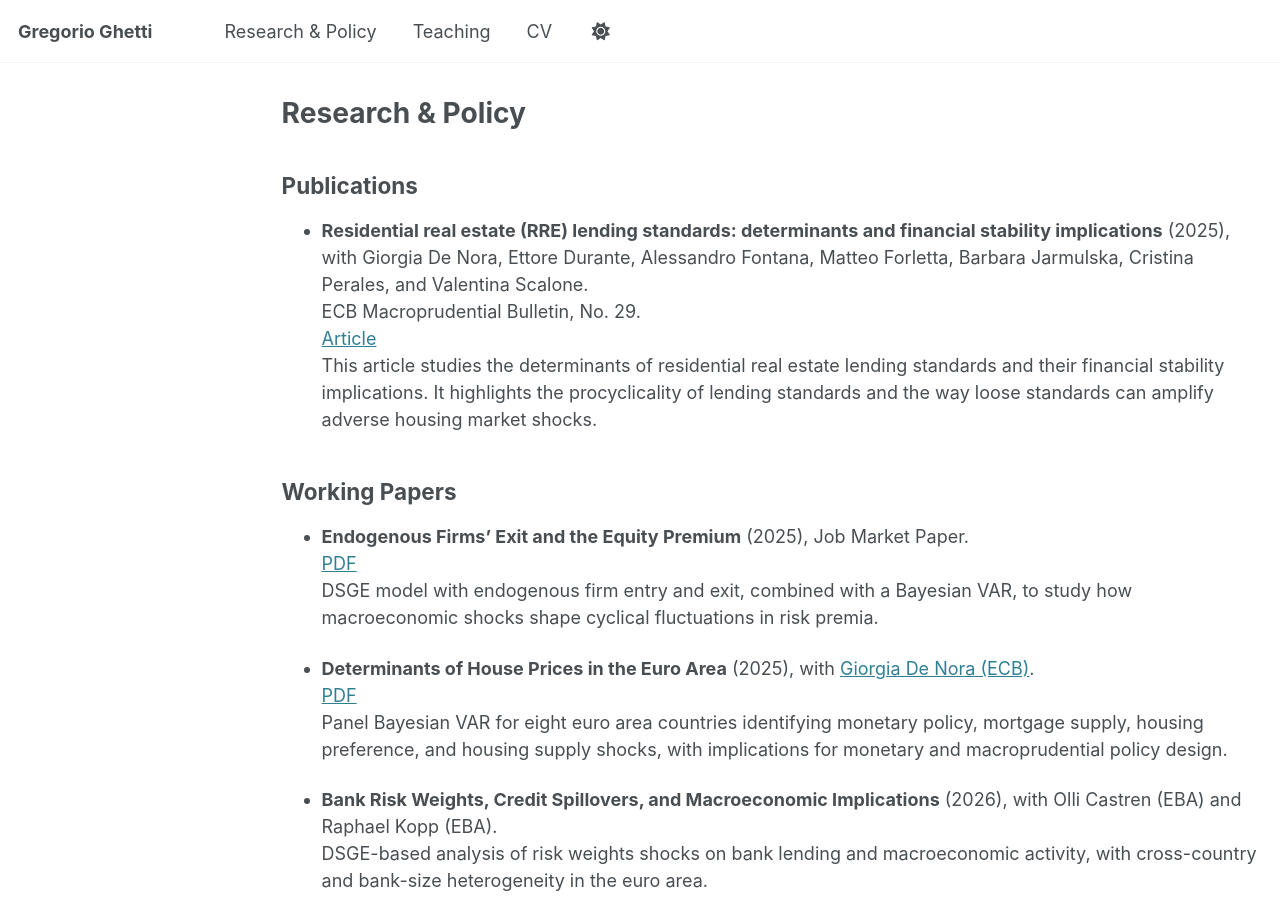
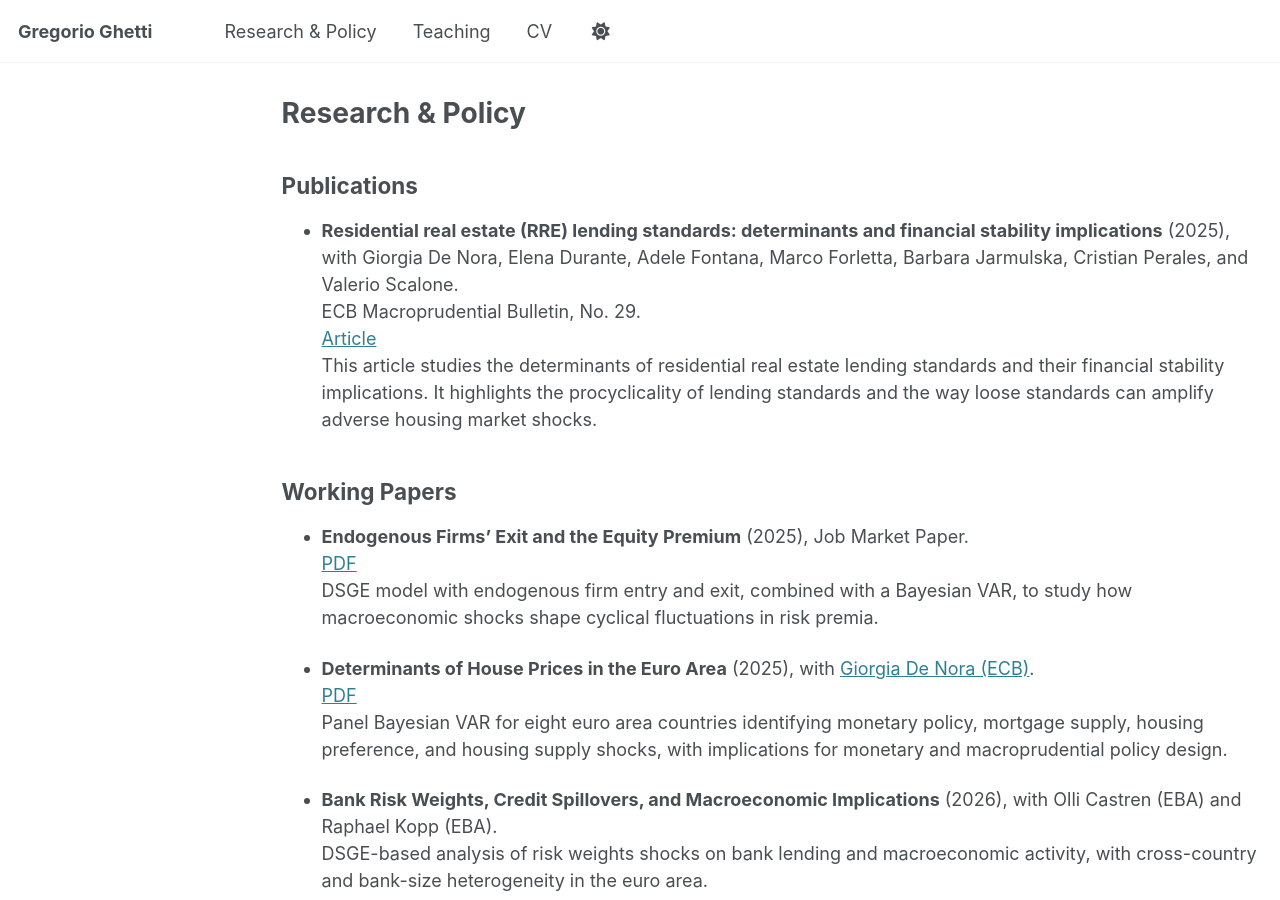
Before and after one commit to GregGh95/GregGh95.github.io, a Jekyll site: the page built from _pages/cv-json.md, in a window 1280 px wide and 900 px high. Built offline with Jekyll 4.4.1, drawn with Linux system fonts in a browser that asks for light colours.

Commit message:
Update cv-json.md

```diff
--- a/_pages/cv-json.md
+++ b/_pages/cv-json.md
@@ -9,7 +9,7 @@ redirect_from:
 
 ## Publications
 
-* **Residential real estate (RRE) lending standards: determinants and financial stability implications** (2025), with Giorgia De Nora, Ettore Durante, Alessandro Fontana, Matteo Forletta, Barbara Jarmulska, Cristina Perales, and Valentina Scalone.
+* **Residential real estate (RRE) lending standards: determinants and financial stability implications** (2025), with Giorgia De Nora, Elena Durante, Adele Fontana, Marco Forletta, Barbara Jarmulska, Cristian Perales, and Valerio Scalone.
 ECB Macroprudential Bulletin, No. 29.
 [Article](https://www.ecb.europa.eu/press/financial-stability-publications/macroprudential-bulletin/html/ecb.mpbu202506_01.it.html)
 This article studies the determinants of residential real estate lending standards and their financial stability implications. It highlights the procyclicality of lending standards and the way loose standards can amplify adverse housing market shocks.
```
